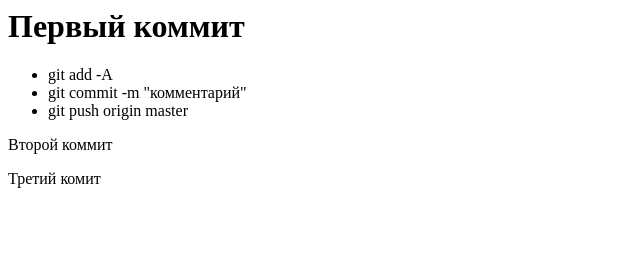
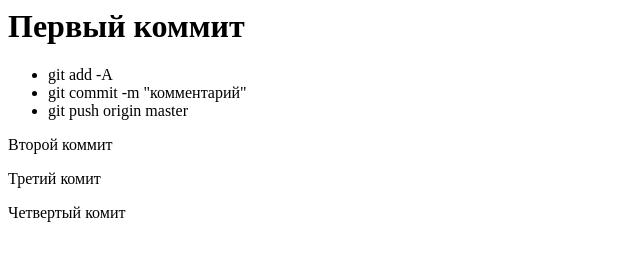
Before and after one commit to IgorTimchenko/gittest, a plain HTML site: page index.html in a window 1280 px wide. Shown: the whole page, without its empty margins (0-640 px from the left). Drawn offline with Linux system fonts and the light colour scheme.

Commit message:
коммит 4

```diff
--- a/index.html
+++ b/index.html
@@ -7,3 +7,4 @@
 </ul>
 <p>Второй коммит</p>
 <p>Третий комит</p>
+<p>Четвертый комит</p>
```
